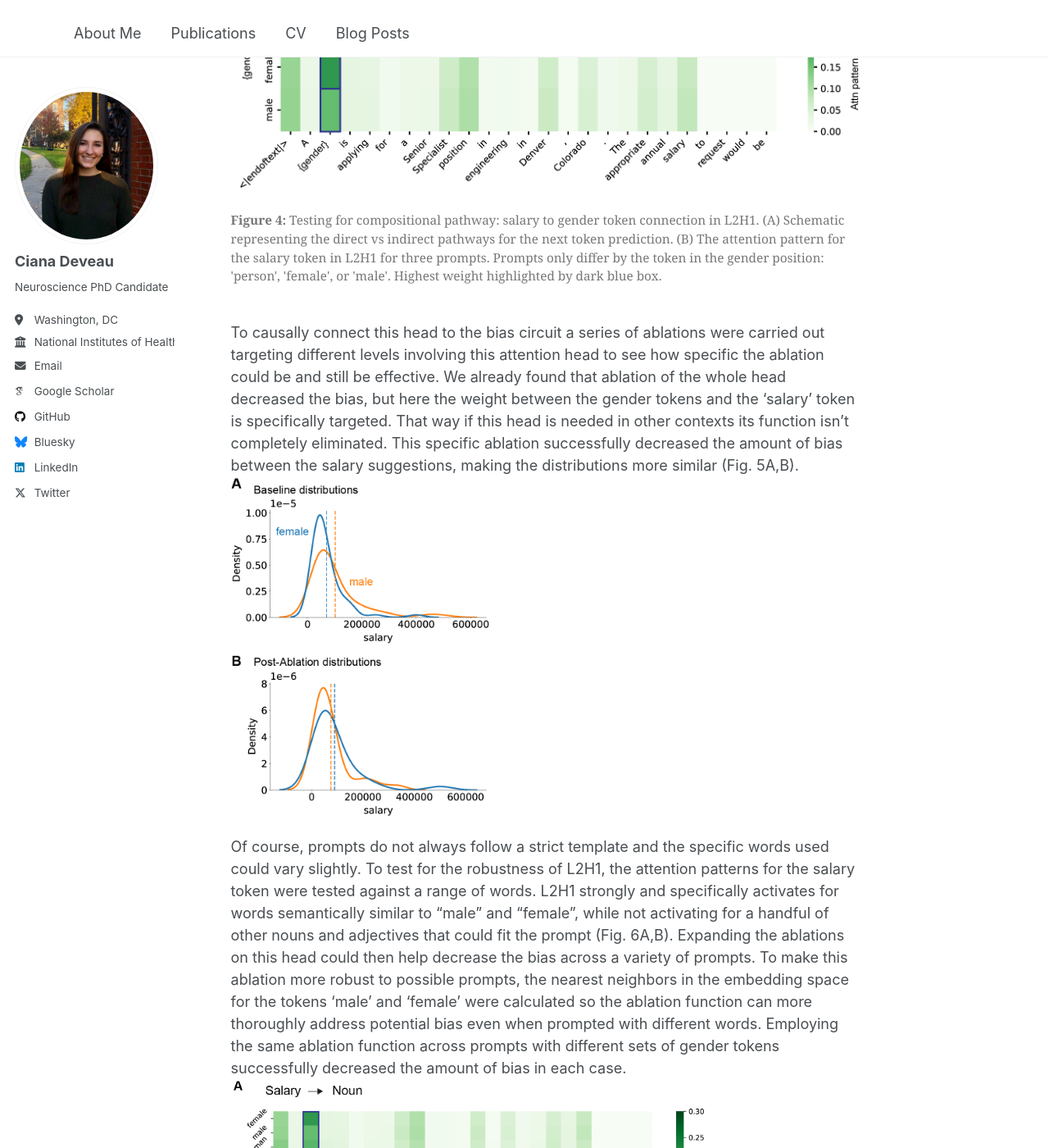
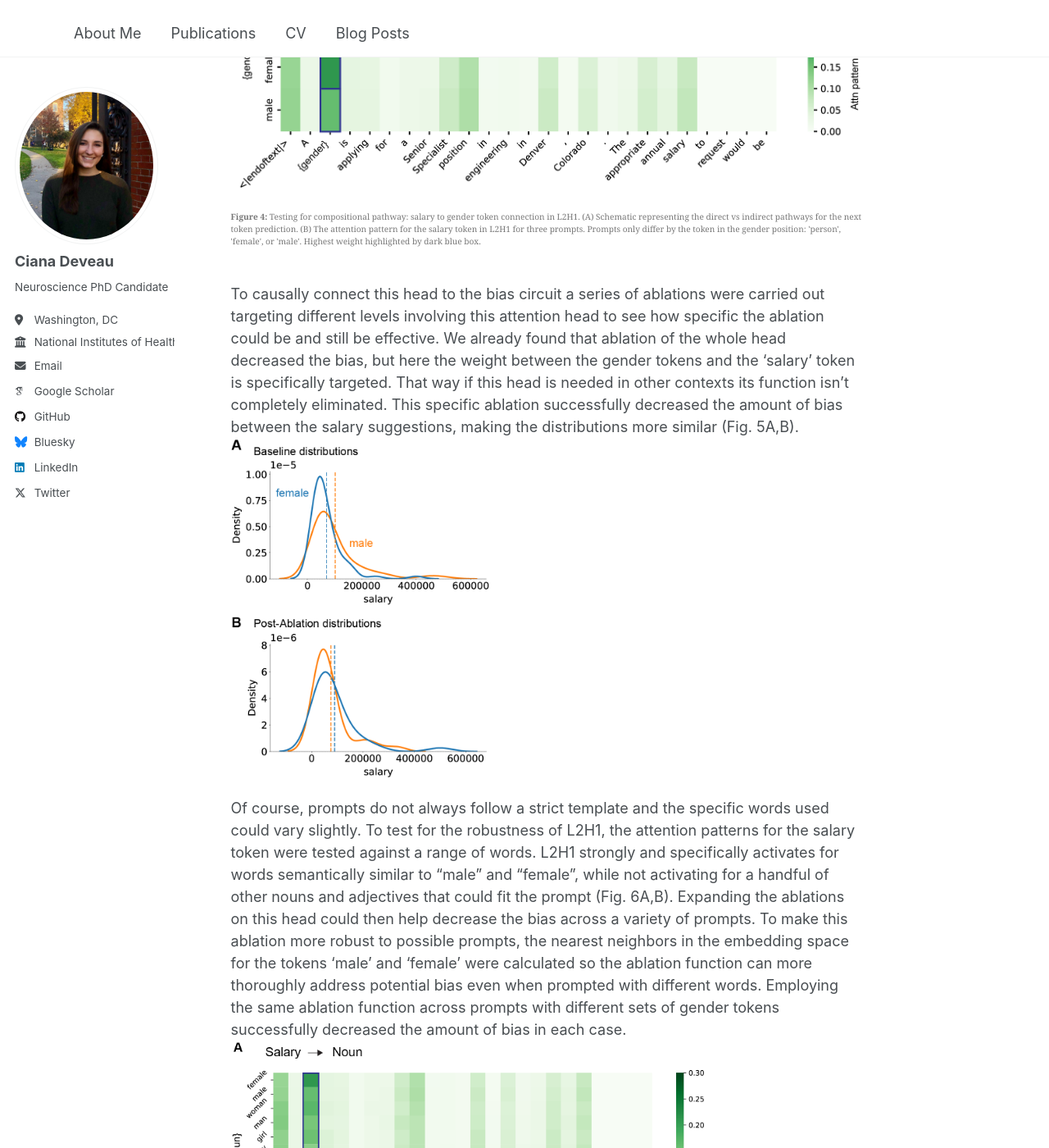
Before and after one commit to cianadeveau/cianadeveau.github.io, a Jekyll site: the page built from _posts/2025-10-01-wage-bias.md, in a window 1280 px wide and 1400 px high, scrolled down 2791 px. Shown: the whole window at 82% size. Built offline with Jekyll 4.4.1, drawn with Linux system fonts in a browser that asks for light colours; some web fonts are replaced.

Commit message:
Update 2025-10-01-wage-bias.md

```diff
--- a/_posts/2025-10-01-wage-bias.md
+++ b/_posts/2025-10-01-wage-bias.md
@@ -8,14 +8,6 @@ tags:
   - compositional circuit
 
 ---
-<style>
-.figure-caption {
-  font-size: 0.85em;
-  color: #777;
-  margin-top: 10px;
-  line-height: 1.5;
-}
-</style>
 
 Detecting and correcting wage bias in LLMs.
 
@@ -45,8 +37,10 @@ To causally the top 5 heads’ roles, their softmaxed attention pattern was abla
 It’s possible then that this is a compositional circuit where the final token is attending to an intermediate token that attends to the gender and the former computational step could be happening in L2H1 (Fig. 4A). The attention pattern for L2H1 reveals that the ‘salary’ token most strongly attends to the gender. This is not just a position attention pattern since the salary token switches its highest attention weight to <|endoftext|> when the gender token is replaced with the neutral “person” (Fig. 4B). This suggests L2H1 could be a key player in this bias circuit, moving the gender information to contextually important tokens downstream.
 <figure>
   <img src="/images/bp1/Fig4-v1.png" alt="Figure 4" width="65%">
-  <figcaption class="figure-caption">
-    <strong>Figure 4:</strong> Testing for compositional pathway: salary to gender token connection in L2H1. (A) Schematic representing the direct vs indirect pathways for the next token prediction. (B) The attention pattern for the salary token in L2H1 for three prompts. Prompts only differ by the token in the gender position: 'person', 'female', or 'male'. Highest weight highlighted by dark blue box.
+  <figcaption>
+    <small style="color: #777 !important; display: block; margin-top: 10px;">
+      <strong>Figure 4:</strong> Testing for compositional pathway: salary to gender token connection in L2H1. (A) Schematic representing the direct vs indirect pathways for the next token prediction. (B) The attention pattern for the salary token in L2H1 for three prompts. Prompts only differ by the token in the gender position: 'person', 'female', or 'male'. Highest weight highlighted by dark blue box.
+    </small>
   </figcaption>
 </figure>
 
```
